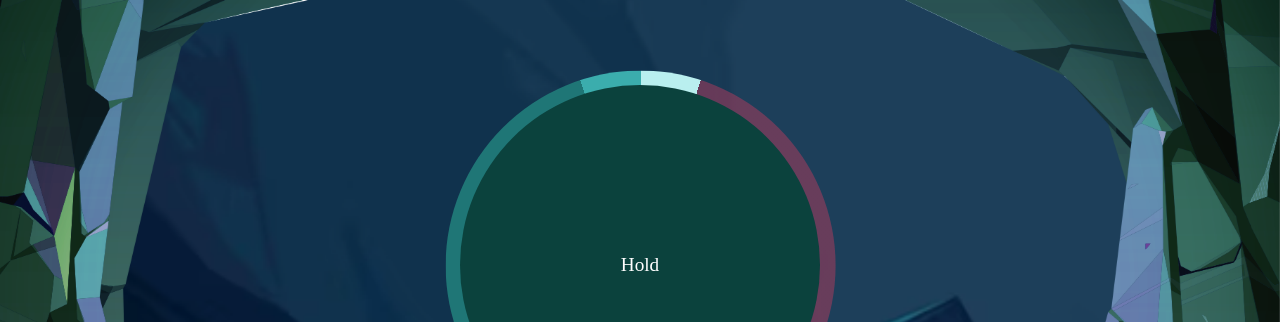
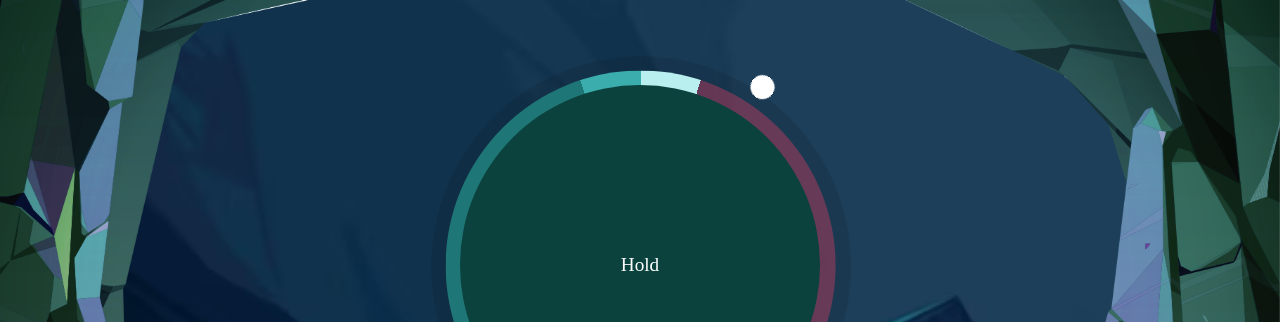
Before and after one commit to ateki/MindfullnessApp, a React (Create React App) app: page /breathing in a window 1280 px wide. Shown: the part 125-447 px from the top of the page. Built offline with nearby package versions, Linux system fonts and the light colour scheme; a web font is replaced by a local one.

Commit message:
attempts to add some sort of spinning circle to show stage of breathing cycle: however some go too fast - work in progress

```diff
--- a/src/components/BreathingBubble.js
+++ b/src/components/BreathingBubble.js
@@ -81,9 +81,55 @@ const styles = {
       position: 'absolute'
     },
 
-    /* Use animations to have moving pointer effect */
-    pointer: {
+    progress_circle: {
 
+      borderRadius: '50%',    // circle
+      borderStyle: 'none',
+      // colour would be transparent apart from little bit...how to do that?
+      // 3 colours - representing breath in, hold, breath out
+      /* Option1: Indicating Hold breath at bottom */
+      /*      background: 'conic-gradient(#ad3b5d86 0% 45%, #f6fce0 45% 55%,  #3badad 55% 100%)', */
+      /* Option 2: Indicating  hold breath at top */
+     /*   background: 'conic-gradient(#f6fce0 0% 5%, #ad3b5d86 5% 50%,  #3badad 50% 95%, #f6fce0 95% 100%)', */
+      /* background: 'conic-gradient(var(--primary-light5) 0% 5%, #ad3b5d86 5% 50%,  var(--primary-dark4) 50% 95%, var(--primary-light5) 95% 100%)', */
+      background: 'conic-gradient(white 0% 1%, var(--transparent-color) 1% 100%)',
+
+      // background circle/border needs to be slightly larger than circle/container
+      height: '350px',
+      width: '350px',
+
+      // move up and over to left
+       top: '-24px',
+      left: '-24px',
+      zIndex: '-5',          //behind main center circle
+      position: 'absolute'
+    },
+
+
+
+    // should be half of main container and bit
+    guide_container: {
+      position: 'absolute',
+       // start above main breathing bubble top middle
+      top: '-40px',
+      left: '140px',
+      width: '20px',
+      height: '190px',  // container half of breathing bubble
+      /* background: 'red', */
+      animation: 'rotate 10s linear  infinite',
+      transformOrigin: 'bottom center',
+
+      zIndex: '11' //TEMP
+
+    },
+
+    /* Visual to indicate where in breathing cycle we are  */
+    guide: {
+      backgroundColor: '#fff',
+      borderRadius: '50px',
+      height: '20px',
+      width: '20px',
+      display: 'block'
     },
 
     /* instructional /prompt text */
@@ -183,9 +229,13 @@ function BreathingBubble(props) {
 
             <p id="text" style={styles.p}>{prompt}</p>
 
-            <div className="pointer-container"><div className="pointer"></div></div>
+            <div className="guide_container" style={styles.guide_container}><div className="guide" style={styles.guide}></div></div>
 
             <div className="gradient_outer_circle" style={styles.gradient_outer_circle}></div>
+
+            {/* Temp test at spinning indicator */}
+            <div className="progress_circle" style={styles.progress_circle}></div>
+
         </div>
       </>
     )
--- a/src/styles/breathing_bubble.css
+++ b/src/styles/breathing_bubble.css
@@ -36,6 +36,9 @@
   --font-medium: rgb(91, 137, 120);
   --font-dark: black;
   --font-light: white;
+
+  /* --transparent-color: rgb(0,0,0,0); */
+  --transparent-color: rgb(0,0,0,0.1);  /* slightly transparent */
 }
 
 
@@ -59,6 +62,61 @@
     }
 }
 
+
+@keyframes spin{
+  100% { transform: rotate(-360deg); }
+}
+
+@keyframes rotate{
+  0% { transform: rotate(-360deg); }
+  100% { transform: rotate(360deg); }
+}
+
+/* This starts at top instead of bottom and goes too fast */
+@keyframes rotate2{
+  0% { transform: rotate(0deg); }
+  100% { transform: rotate(360deg); }
+}
+
+/* Probably nearest in timing */
+@keyframes spin2{
+ /*  100% { transform: rotate(-360deg); } */
+    0%{
+        transform: rotate(90deg);
+    }
+    50%{
+        transform: rotate(180deg);
+    }
+    100%{
+        transform: rotate(360deg);
+    }
+
+}
+
+/* Want to start spin at bottom clockwise */
+
+@keyframes spin3{
+  /*  100% { transform: rotate(-360deg); } */
+     0%{
+         transform: rotate(180deg);
+     }
+     50%{
+         transform: rotate(360deg);
+     }
+     100%{
+         transform: rotate(360deg);
+     }
+
+ }
+
+
+/*
+@keyframes rotate{
+  from{ transform: rotate(-360deg); }
+  to{ transform: rotate(360deg); }
+} */
+
+
 /** Animations **/
 
 
@@ -71,3 +129,17 @@
 .container.deflate_bubble {
   animation: deflate_bubble 4s linear forwards;
 }
+
+.progress_circle {
+ /*  animation: spin 10s linear forwards infinite; */
+  animation: spin2 10s linear forwards infinite;
+/*   transform-origin: 'bottom center';  */
+}
+
+
+
+/* .guide_container {
+  animation: rotate 9s linear forwards infinite;
+  transform-origin: 'bottom center';
+}
+ */
```
